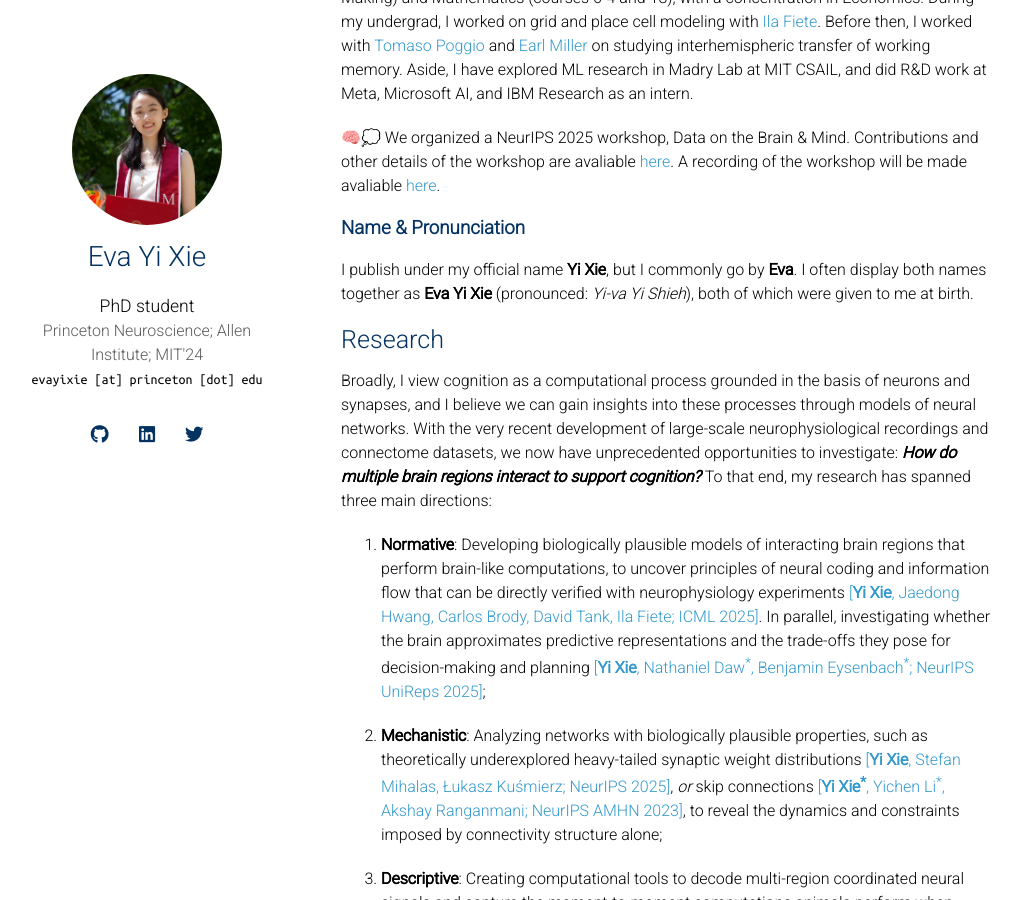
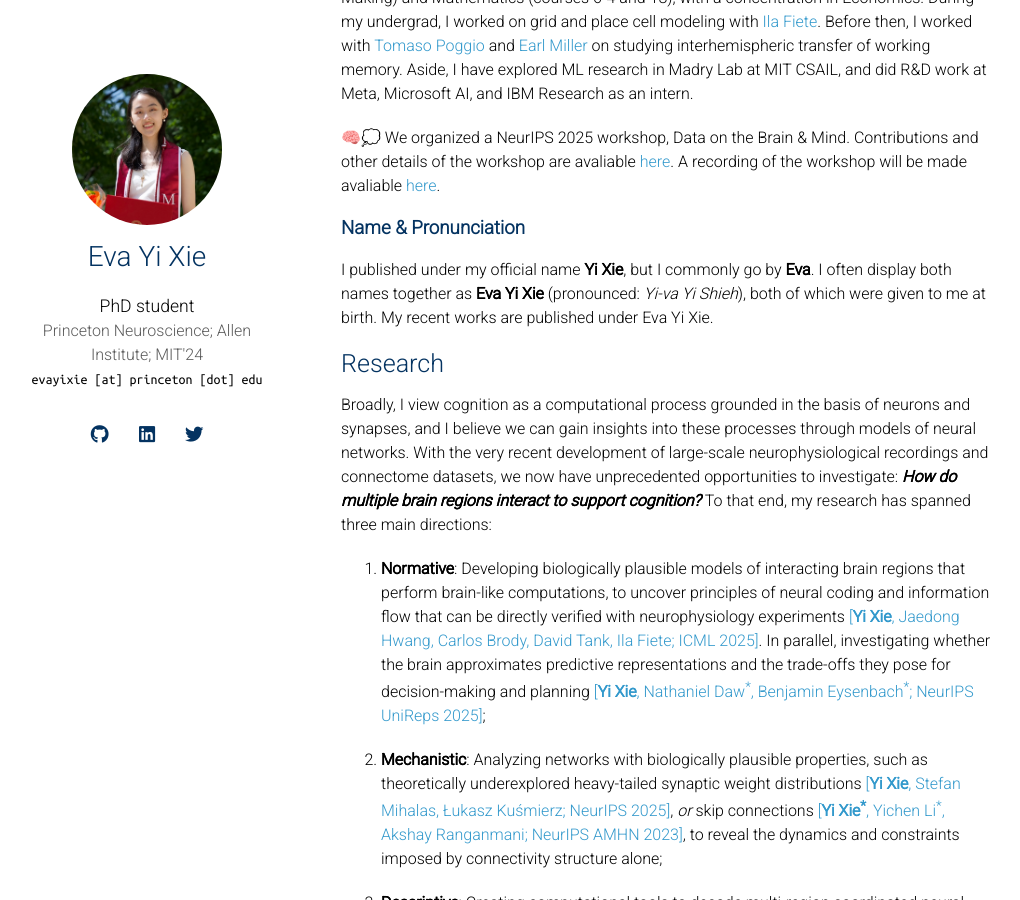
Before and after one commit to minzsiure/minzsiure.github.io, a Jekyll site: the page built from index.md, in a window 1280 px wide and 900 px high, scrolled down 311 px. Shown: the whole window, without its empty margins (129-1149 px from the left). Built offline with Jekyll 4.4.1, drawn with Linux system fonts in a browser that asks for light colours; nearby versions of some CDN libraries; a style sheet for code colours, icons or effects is not loaded; our own code applies the rules of GitHub Pages for plain Markdown files.

Commit message:
publish name

```diff
--- a/index.md
+++ b/index.md
@@ -11,7 +11,7 @@
 🧠💭 We organized a NeurIPS 2025 workshop, Data on the Brain & Mind. Contributions and other details of the workshop are avaliable <a href="https://data-brain-mind.github.io/" target=_blank>here</a>. A recording of the workshop will be made avaliable <a href="https://neurips.cc/virtual/2025/loc/san-diego/workshop/109557" target=_blank>here</a>.
 
 ### Name & Pronunciation
-I publish under my official name <b>Yi Xie</b>, but I commonly go by <b>Eva</b>. I often display both names together as <b>Eva Yi Xie</b> (pronounced: <em>Yi-va Yi Shieh</em>), both of which were given to me at birth.
+I published under my official name <b>Yi Xie</b>, but I commonly go by <b>Eva</b>. I often display both names together as <b>Eva Yi Xie</b> (pronounced: <em>Yi-va Yi Shieh</em>), both of which were given to me at birth. My recent works are published under Eva Yi Xie.
 
 ## Research
 
```
